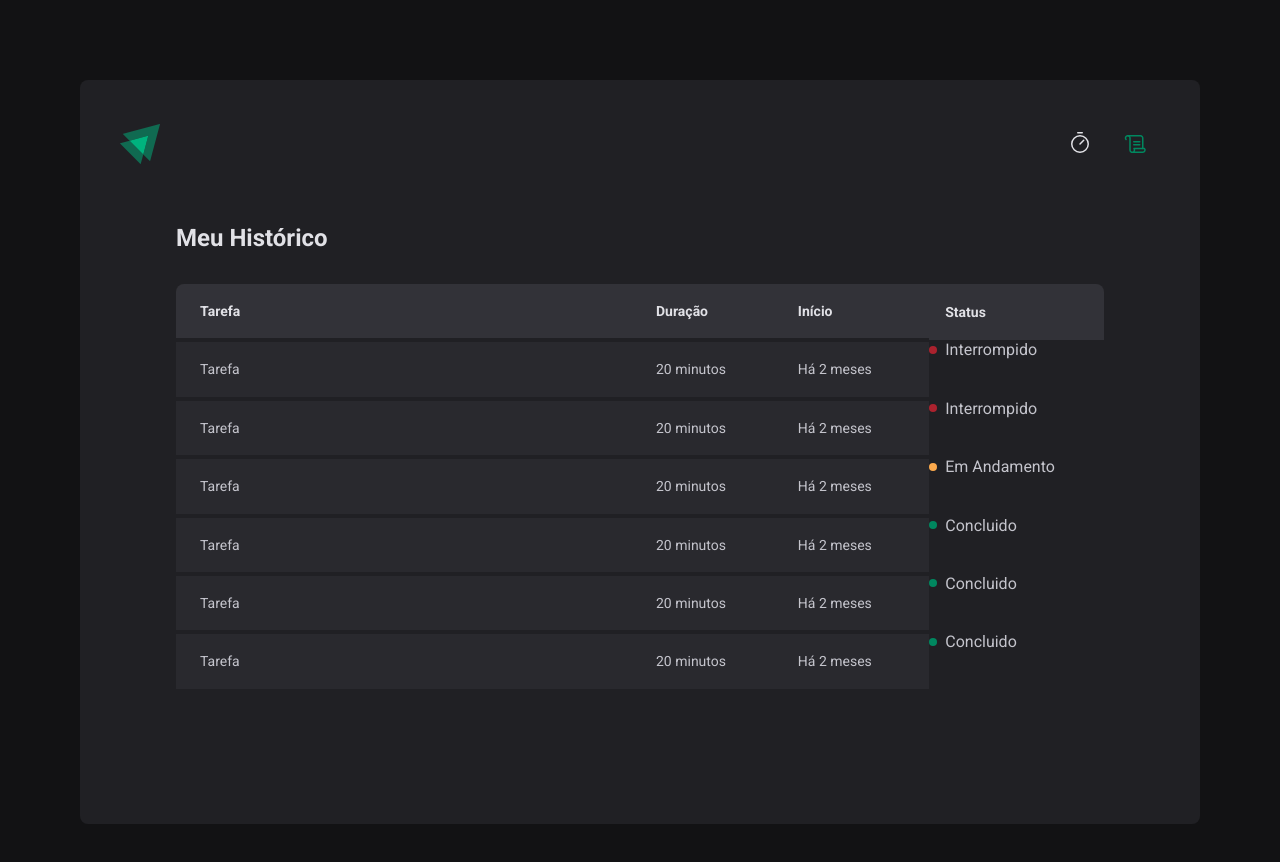
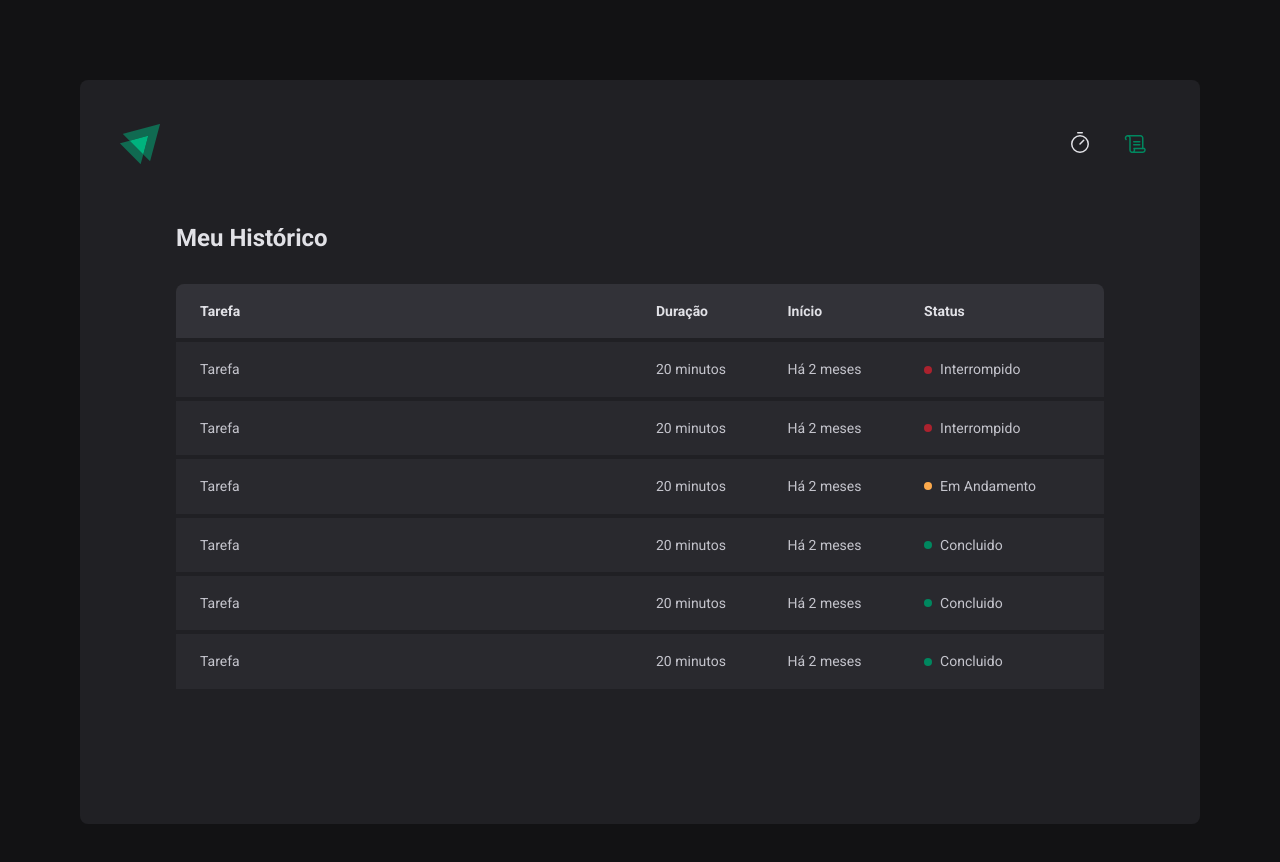
Before and after one commit to lirasusejdev/ignite-23-Project02, a React (Vite) app in the folder 02-ignite-timer/: page /history in a window 1280 px wide. Shown: the top 862 px of the page. Built offline with nearby package versions, Linux system fonts and the light colour scheme.

Commit message:
refatorado tabela

```diff
--- a/02-ignite-timer/src/pages/History/index.tsx
+++ b/02-ignite-timer/src/pages/History/index.tsx
@@ -19,37 +19,49 @@ export function History() {
               <td>Tarefa</td>
               <td>20 minutos</td>
               <td>Há 2 meses</td>
+              <td>
                 <Status statusColor="red">Interrompido</Status>
+              </td>
             </tr>
             <tr>
               <td>Tarefa</td>
               <td>20 minutos</td>
               <td>Há 2 meses</td>
+              <td>
                 <Status statusColor="red">Interrompido</Status>
+              </td>
             </tr>
             <tr>
               <td>Tarefa</td>
               <td>20 minutos</td>
               <td>Há 2 meses</td>
+              <td>
                 <Status statusColor="yellow">Em Andamento</Status>
+              </td>
             </tr>
             <tr>
               <td>Tarefa</td>
               <td>20 minutos</td>
               <td>Há 2 meses</td>
+              <td>
                 <Status statusColor="green">Concluido</Status>
+              </td>
             </tr>
             <tr>
               <td>Tarefa</td>
               <td>20 minutos</td>
               <td>Há 2 meses</td>
+              <td>
                 <Status statusColor="green">Concluido</Status>
+              </td>
             </tr>
             <tr>
               <td>Tarefa</td>
               <td>20 minutos</td>
               <td>Há 2 meses</td>
+              <td>
                 <Status statusColor="green">Concluido</Status>
+              </td>
             </tr>
           </tbody>
         </table>
```
Lines whose indentation alone changed are shown as unchanged.
